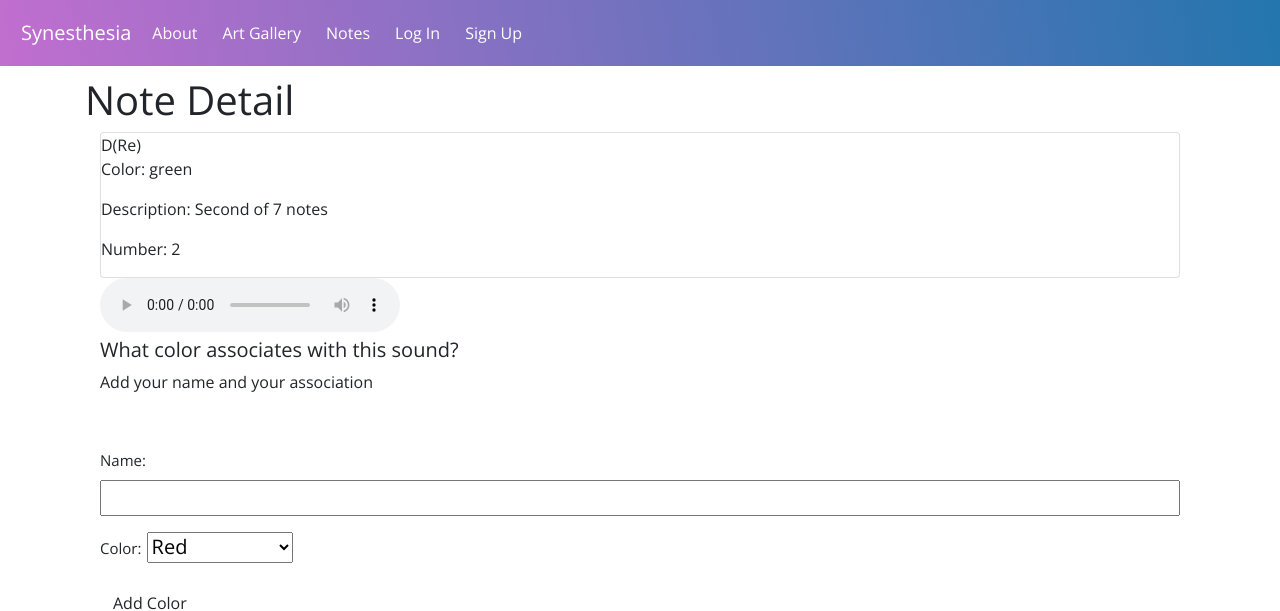
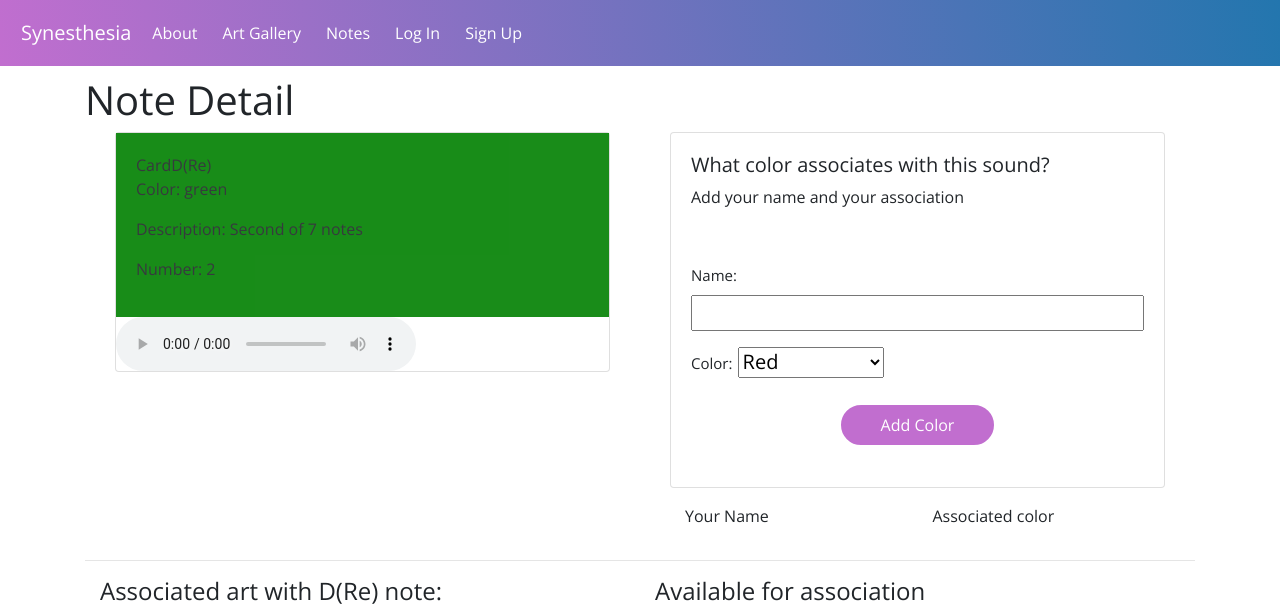
Before and after one commit to LiaTsernant/synesthesia, a Django app: page /notes/2 in a window 1280 px wide. Shown: the top 611 px of the page. Run offline with Django 3.2, Linux system fonts and the light colour scheme; data comes from the database, SQL or seed files in the repository; both versions use the stored data as it was before the commit; tables that the repository leaves empty hold one stand-in row (values such as "Sample post"); parts of the project's set-up code (start-up, migrations or seed data) failed here and were passed over; some libraries are stand-ins or nearby versions.

Commit message:
Aff Notes detail page and changed colors

```diff
--- a/synesthesia/main_app/models.py
+++ b/synesthesia/main_app/models.py
@@ -9,24 +9,21 @@ COLORS = (
     ('red', 'Red'),
     ('pink', 'Pink'),
     ('purple', 'Purple'),
-    ('deep-purple', 'Deep-Purple'),
     ('indigo', 'Indigo'),
     ('blue', 'Blue'),
-    ('light-blue', 'Light Blue'),
+    ('lightblue', 'Light Blue'),
     ('cyan', 'Cyan'),
     ('teal', 'Teal'),
     ('green', 'Green'),
-    ('light-green', 'Light-Green'),
+    ('lightgreen', 'Light-Green'),
     ('lime', 'Lime'),
     ('yellow', 'Yellow'),
     ('amber', 'Amber'),
     ('orange', 'Orange'),
-    ('deep-orange', 'Deep Orange'),
+    ('orangered', 'Deep Orange'),
     ('brown', 'Brown'),
     ('grey', 'Grey'),
-    ('blue-grey', 'Blue Grey'),
     ('black', 'Black'),
-    ('white', 'White')
 )
 
 # Picture (Art) model
--- a/synesthesia/main_app/static/css/style.css
+++ b/synesthesia/main_app/static/css/style.css
@@ -108,6 +108,18 @@ button a {
   object-fit: cover;
 }
 
+#note-card {
+  width: 100%;
+  height: 200px;
+  border-radius: 10px;
+}
+
+#note-detail img {
+  width: 100%;
+  object-fit: cover;
+  max-height: 200px;
+  border-radius: 10px;
+}
 
 .box {
   background-color: #C16ECF;
--- a/synesthesia/main_app/templates/notes/detail.html
+++ b/synesthesia/main_app/templates/notes/detail.html
@@ -5,115 +5,127 @@
 
 <h1> Note Detail</h1>
 
-{% comment %} Main section of the page {% endcomment %}
-{% comment %} <div class="row">
-
 {% comment %} Note Details {% endcomment %}
-    <div class="col s6">
-        <div class="card {{ note.color }} lighten-3">
-            <div class="card-content">
-              <span class="card-title">{{ note.name }}</span>
+<div class="container">
+  <div class="row">
+    <div class="col-sm">
+      <div class="container">
+        <div class="card">
+          <div class="card-body" style="background-color: {{note.color}}; opacity: 0.9;">
+            <span class="card-title"> Card{{ note.name }}</span>
             <p>Color: {{ note.color }}</p>
             <p>Description: {{ note.description }}</p>
             <p>Number: {{ note.number }}</p>
           </div>
-        </div>
 
-        {% comment %} HTML audio player {% endcomment %}
           <audio controls id="audio">
             {% with "/audio/"|addstr:note.number|addstr:".mp3" as audio_static %}
             <source src="{% static audio_static %}" type="audio/mp3">
             {% endwith %}
             Your browser does not support the audio element.
           </audio>
+        </div>
+      </div>
+    </div>
 
-        {% comment %} Guest (Person) name and color {% endcomment %}
+    {% comment %} DO NOT TOUCH THIS!!!!!!!!!!!!!!! {% endcomment %}
+    <div class="col-sm">
+      <div class="container">
+        <div class="card">
+          <div class="card-body">
             <h5>What color associates with this sound?</h5>
             <p>Add your name and your association</p>
-    </div>
 
-  {% comment %} Form with a color to submit {% endcomment %}
-  <div class="col s6">
+            {% comment %} Form for guest record {% endcomment %}
             <form action="{% url 'add_person' note.id %}" method="post">
               {% csrf_token %}
               {{ person_form.as_p }}
-        <input type="submit" class="btn" value="Add Color">
+              <input type="submit" class="btn btn-primary box" value="Add Color">
             </form>
+          </div>
+        </div>
 
-    {% comment %} User name and associated color will appear in this section {% endcomment %}
-    <table class="striped">
-        <thead>
-            <tr><th>Your name</th><th>Associated color</th></tr>
-        </thead>
-        <tbody>
+      {% comment %} TABLE WITH GUEST RECORDS {% endcomment %}
+        <div class="container mt-3">
+          <div class="row">
+            <div class="col">
+                <p>Your Name</p>
+            </div>
+
+            <div class="col">
+                <p>Associated color</p>
+            </div>
+          </div>
+
           {% for person in note.person_set.all %}
-              <tr>
-                <td>{{person.name}}</td>
-                <td class="{{person.color}} lighten-3">{{person.get_color_display}}</td>
-              </tr>
+            <div class="row">
+              <div class="col">
+                  <p class="p-2">{{person.name}}</p>
+              </div>
+
+              <div class="col">
+                  <p class="p-2"style="background-color: {{person.color}}">{{person.get_color_display}}</p>
+              </div>
+            </div>
           {% endfor %}
-        </tbody>
-    </table>
+        </div>
+      </div>
+    </div>
   </div>
 </div>
 
 <hr>
 
-{% comment %} Section for already associated art {% endcomment %}
+
+
+
+<div class="container">
   <div class="row">
-  <div class="col s6">
+    <div class="col-6">
         <h4>Associated art with {{ note.name }} note:</h4>
         {% if note.pictures.count %}
           {% for picture in note.pictures.all %}
-
           {% comment %} The actual picture art {% endcomment %}
-        <div class="col s12 m6">
-          <div class="card">
-            <div class="card-image">
-              <img src="{{ picture.link }}">
-            </div>
-            <div class="card-content">
-              <span class="card-title">{{ picture.name }}</span>
+          <div class="card" style="width: 18rem;">
+            <img src="{{picture.link}}" class="card-img-top" alt="...">
+            <div class="card-body">
+              <h5 class="card-title">{{picture.name}}</h5>
+              <p class="card-text">{{picture.description}}</p>
             </div>
           </div>
-        </div>
-
           {% endfor %}
         {% else %}
           <h5>Add a first art that associates with {{ note.name }} note </h5>
         {% endif %}
     </div>
 
-{% comment %} Available Art {% endcomment %}
-<div class="col s6">
-    <h3>Available for association</h3>
+      <div class="col-6">
+        <h4>Available for association</h4>
         {% if pictures.count %}
           {% for picture in pictures.all %}
-
-        {% comment %} The card with picture and button 'Add' {% endcomment %}
-        <div class="col s8 m5">
-            <div class="card">
-                <div class="card-image">
-                  <img src="{{ picture.link }}">
-                </div>
-                <div class="card-content">
-                    <span class="card-title">{{ picture.name }}</span>
-                </div>
-                <div class="card-action">
+          {% comment %} The actual picture art {% endcomment %}
+          <div class="card" style="width: 18rem;">
+            <img src="{{picture.link}}" class="card-img-top" alt="...">
+            <div class="card-body">
+              <h5 class="card-title">{{picture.name}}</h5>
+              <p class="card-text">{{picture.description}}</p>
               <form action="{% url 'assoc_picture' note.id picture.id %}" method="post">
                 {% csrf_token %}
-                      <button type="submit" class="btn">Add</button>
+                <button type="submit" class="btn box">Add</button>
               </form>
-              </div>
             </div>
           </div>
           {% endfor %}
         {% else %}
-      <h5>{{cat.name}} Add a new art to the gallery</h5>
+          <h5>Add a first art that associates with {{ note.name }} note </h5>
         {% endif %}
       </div>
+    </div>
+  </div>
+</div>
 
-{% comment %} Section that initializes colors in the dropdown section where user can pic a color {% endcomment %}
+
+
 <script>
     let selectColor = document.getElementById('id_color');
     M.FormSelect.init(selectColor);
```
Also changed, not shown: synesthesia/main_app/fixtures/arts.json (deleted, +0 -34 lines), synesthesia/main_app/templates/about.html (+9 -5 lines), synesthesia/main_app/templates/notes/index.html (+8 -24 lines), synesthesia/main_app/static/images/Jesus.jpg (added). Lines whose indentation alone changed are shown as unchanged.
